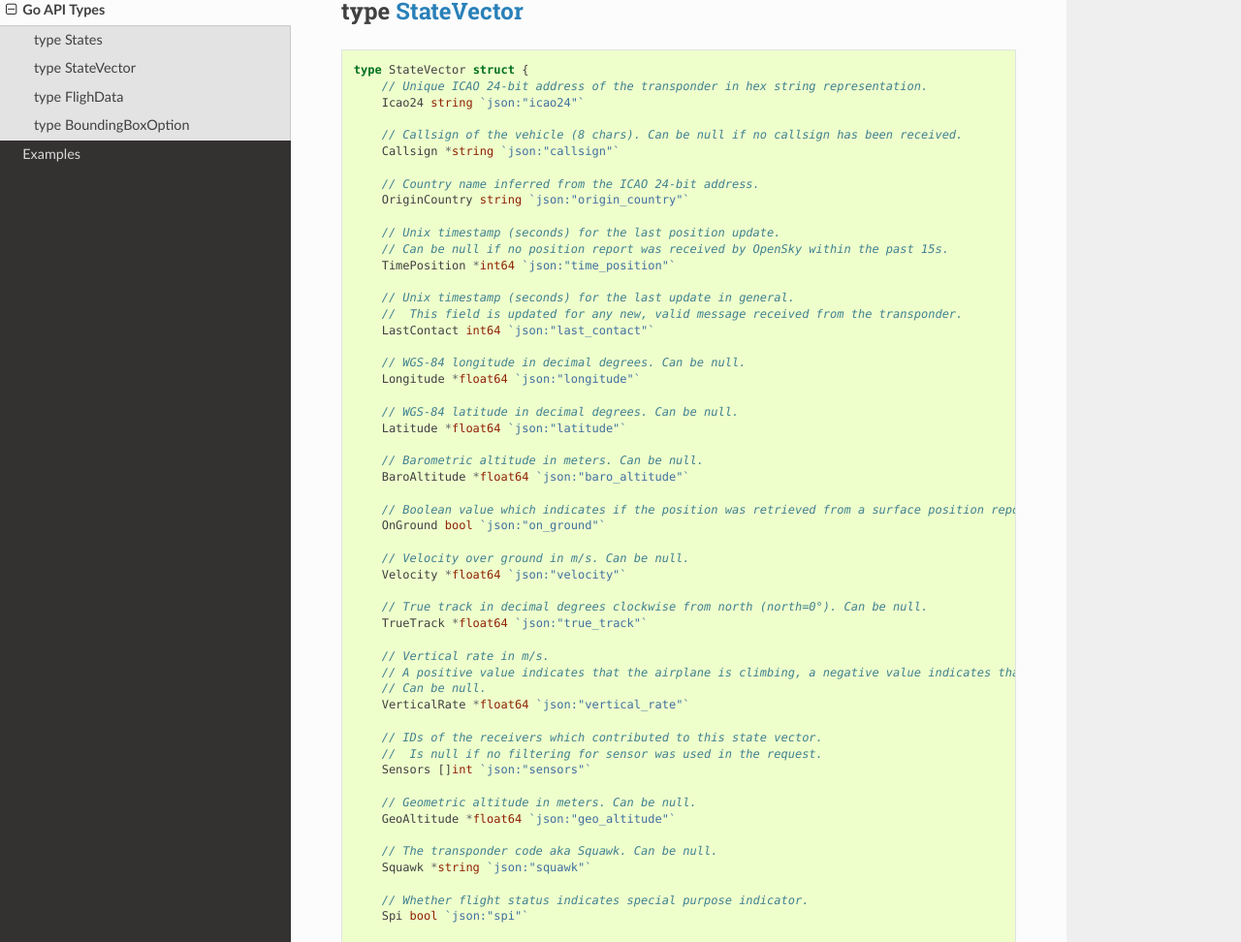
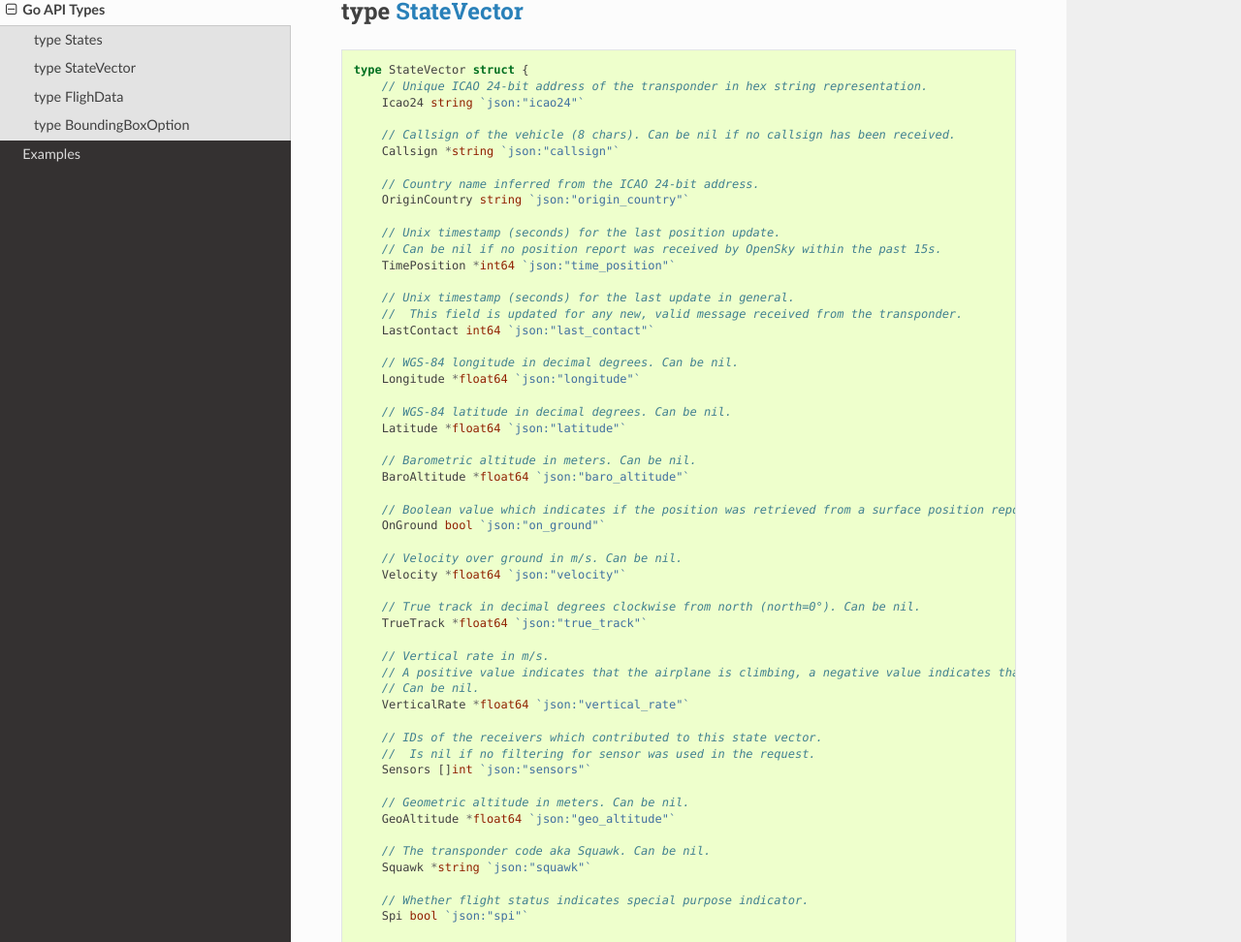
Before and after one commit to navidys/gopensky, a Sphinx documentation site: the page built from docs/goapi_types.rst, in a window 1280 px wide and 1400 px high. Shown: the part 422-1394 px from the top of the window at 97% size. Built offline with Sphinx 7.4.7 and the Read the Docs theme 2.0.0, drawn with Linux system fonts in a browser that asks for light colours; some of the changed text lies outside the part shown.

```diff
--- a/docs/examples.rst
+++ b/docs/examples.rst
@@ -63,6 +63,9 @@
     ICAO24: 88044e, Longitude: 108.214900, Latitude: 18.868100, Origin Country: Thailand
     ICAO24: 440da1, Longitude: 17.950300, Latitude: 59.645800, Origin Country: Austria
     ICAO24: ab6fdd, Longitude: -96.840200, Latitude: 38.359400, Origin Country: United States
+    ....
+    ....
+    ....
 
 
 Arrivals by Airport
--- a/docs/goapi_types.rst
+++ b/docs/goapi_types.rst
@@ -29,51 +29,51 @@
         // Unique ICAO 24-bit address of the transponder in hex string representation.
         Icao24 string `json:"icao24"`
 
-        // Callsign of the vehicle (8 chars). Can be null if no callsign has been received.
+        // Callsign of the vehicle (8 chars). Can be nil if no callsign has been received.
         Callsign *string `json:"callsign"`
 
         // Country name inferred from the ICAO 24-bit address.
         OriginCountry string `json:"origin_country"`
 
         // Unix timestamp (seconds) for the last position update.
-        // Can be null if no position report was received by OpenSky within the past 15s.
+        // Can be nil if no position report was received by OpenSky within the past 15s.
         TimePosition *int64 `json:"time_position"`
 
         // Unix timestamp (seconds) for the last update in general.
         //  This field is updated for any new, valid message received from the transponder.
         LastContact int64 `json:"last_contact"`
 
-        // WGS-84 longitude in decimal degrees. Can be null.
+        // WGS-84 longitude in decimal degrees. Can be nil.
         Longitude *float64 `json:"longitude"`
 
-        // WGS-84 latitude in decimal degrees. Can be null.
+        // WGS-84 latitude in decimal degrees. Can be nil.
         Latitude *float64 `json:"latitude"`
 
-        // Barometric altitude in meters. Can be null.
+        // Barometric altitude in meters. Can be nil.
         BaroAltitude *float64 `json:"baro_altitude"`
 
         // Boolean value which indicates if the position was retrieved from a surface position report.
         OnGround bool `json:"on_ground"`
 
-        // Velocity over ground in m/s. Can be null.
+        // Velocity over ground in m/s. Can be nil.
         Velocity *float64 `json:"velocity"`
 
-        // True track in decimal degrees clockwise from north (north=0°). Can be null.
+        // True track in decimal degrees clockwise from north (north=0°). Can be nil.
         TrueTrack *float64 `json:"true_track"`
 
         // Vertical rate in m/s.
         // A positive value indicates that the airplane is climbing, a negative value indicates that it descends.
-        // Can be null.
+        // Can be nil.
         VerticalRate *float64 `json:"vertical_rate"`
 
         // IDs of the receivers which contributed to this state vector.
-        //  Is null if no filtering for sensor was used in the request.
+        //  Is nil if no filtering for sensor was used in the request.
         Sensors []int `json:"sensors"`
 
-        // Geometric altitude in meters. Can be null.
+        // Geometric altitude in meters. Can be nil.
         GeoAltitude *float64 `json:"geo_altitude"`
 
-        // The transponder code aka Squawk. Can be null.
+        // The transponder code aka Squawk. Can be nil.
         Squawk *string `json:"squawk"`
 
         // Whether flight status indicates special purpose indicator.
@@ -127,18 +127,18 @@
         FirstSeen int64 `json:"firstSeen"`
 
         // ICAO code of the estimated departure airport.
-        // Can be null if the airport could not be identified.
+        // Can be nil if the airport could not be identified.
         EstDepartureAirport *string `json:"estDepartureAirport"`
 
         // Estimated time of arrival for the flight as Unix time (seconds since epoch).
         LastSeen int64 `json:"lastSeen"`
 
         // ICAO code of the estimated arrival airport.
-        // Can be null if the airport could not be identified.
+        // Can be nil if the airport could not be identified.
         EstArrivalAirport *string `json:"estArrivalAirport"`
 
         // Callsign of the vehicle (8 chars).
-        // Can be null if no callsign has been received.
+        // Can be nil if no callsign has been received.
         // If the vehicle transmits multiple callsigns during the flight,
         // we take the one seen most frequently.
         Callsign *string `json:"callsign"`
```
Also changed, not shown: 3 other files.
